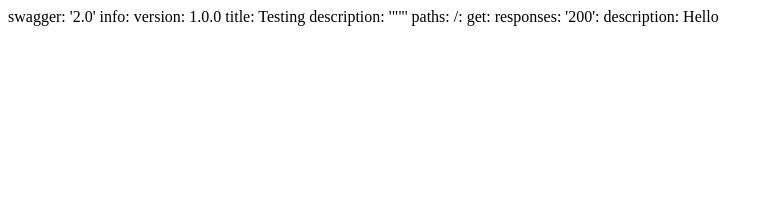
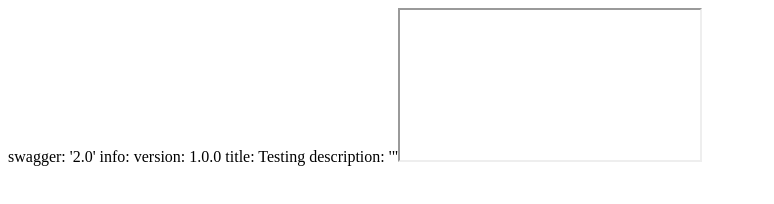
Before and after one commit to benzegreatest/xss, a plain HTML site: page index.html in a window 1280 px wide. Shown: the whole page, without its empty margins (0-774 px from the left). Drawn offline with Linux system fonts and the light colour scheme.

Commit message:
Update index.html

```diff
--- a/index.html
+++ b/index.html
@@ -2,7 +2,7 @@ swagger: '2.0'
 info:
   version: 1.0.0
   title: Testing
-description: '"<script>alert('xss')</script>"'
+description: '"<iframe onload=alert(document.domain)>"'
 paths:
   /:
     get:
```
